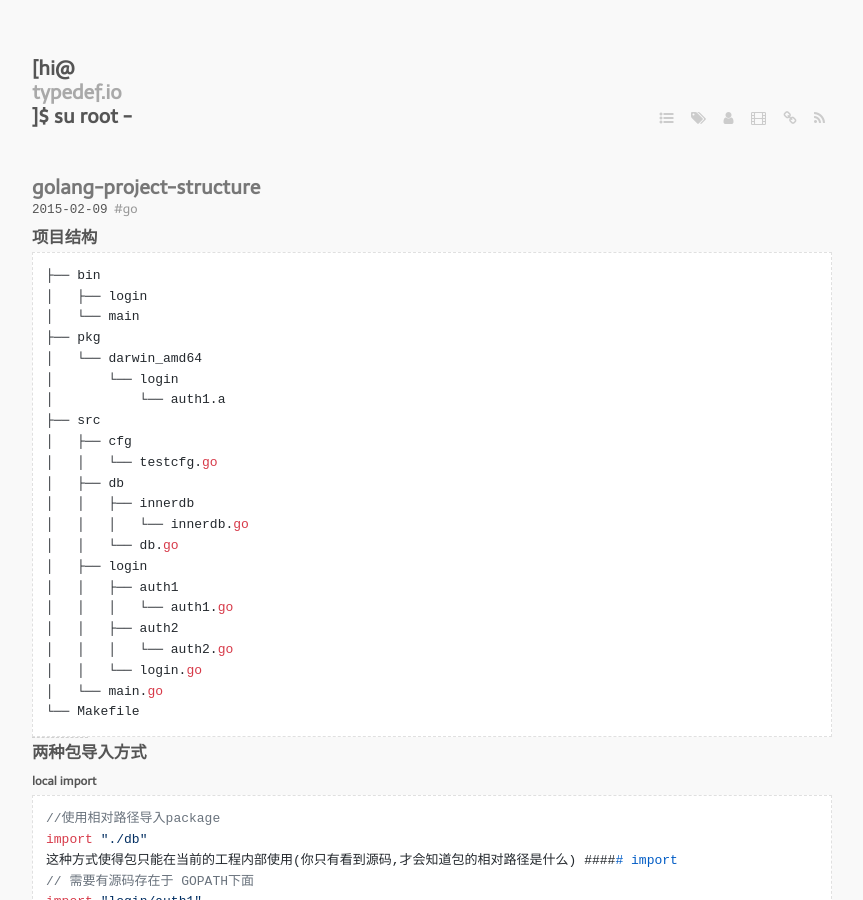
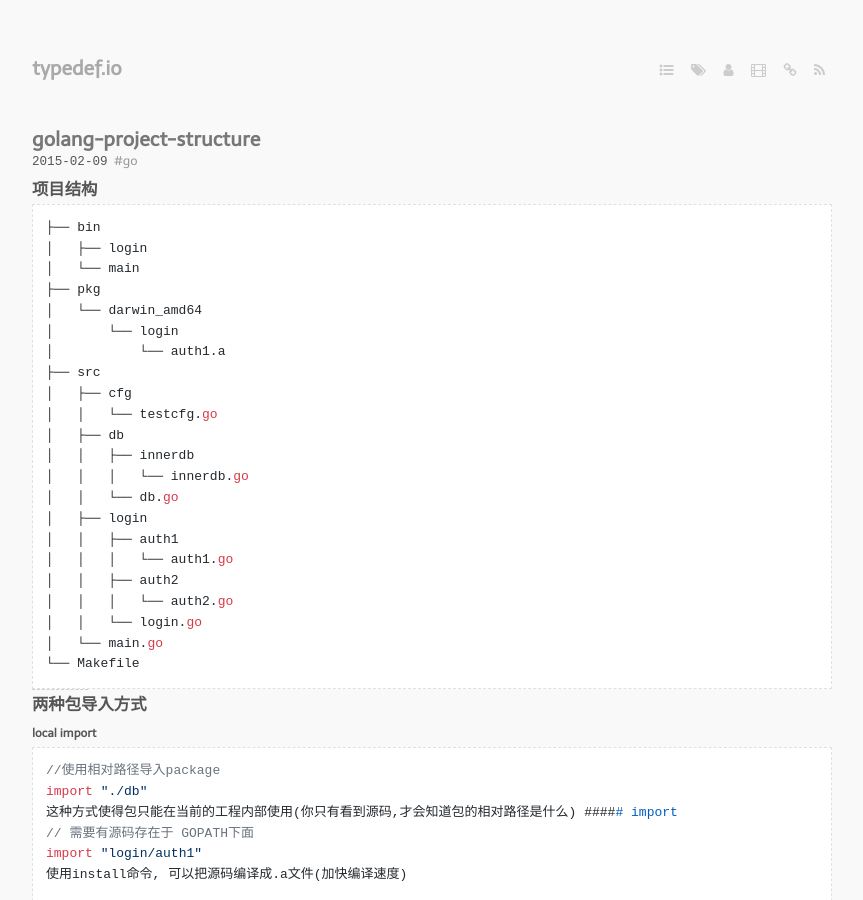
Before and after one commit to hfuCN/Pages, a Jekyll site: the page built from index.markdown, in a window 1280 px wide and 900 px high. Shown: the whole window, without its empty margins (208-1071 px from the left). Built offline with Jekyll 4.4.1, drawn with Linux system fonts in a browser that asks for light colours; nearby versions of some CDN libraries; some web fonts are replaced; Markdown is read by kramdown in place of the engine named in the settings.

Commit message:
fix: recommit
Signed-off-by: Hu Fu <askfuhu@gmail.com>

```diff
--- a/_layouts/default.html
+++ b/_layouts/default.html
@@ -21,7 +21,7 @@
       <div id="main" role="main">
         <header>
           <div id="header">
-            <h1>[hi@<a title="{{ site.name }}" class="" href="/">{{ site.name }}</a>]$ su root -</h1>
+            <h1><a title="{{ site.name }}" class="" href="/">{{ site.name }}</a></h1>
           </div>
           <nav>
             {% for nav in site.navigations %}
```
